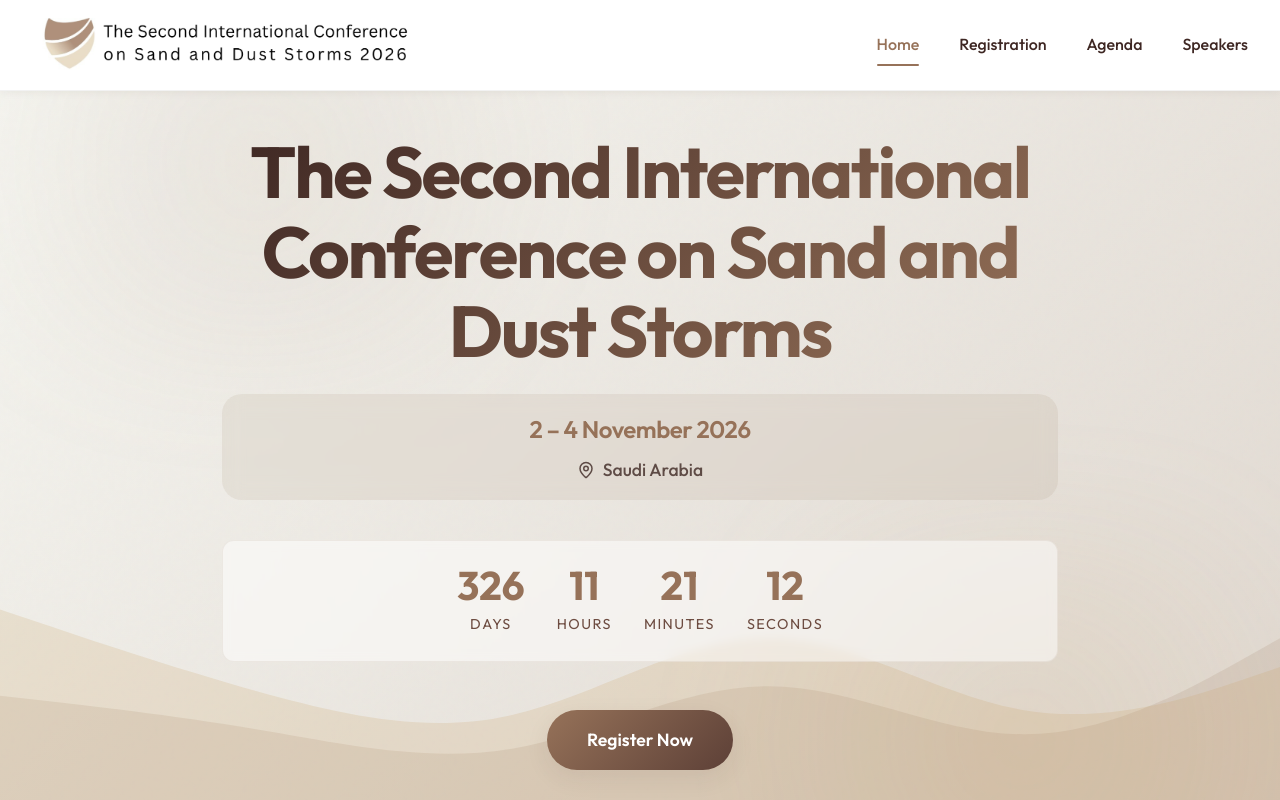
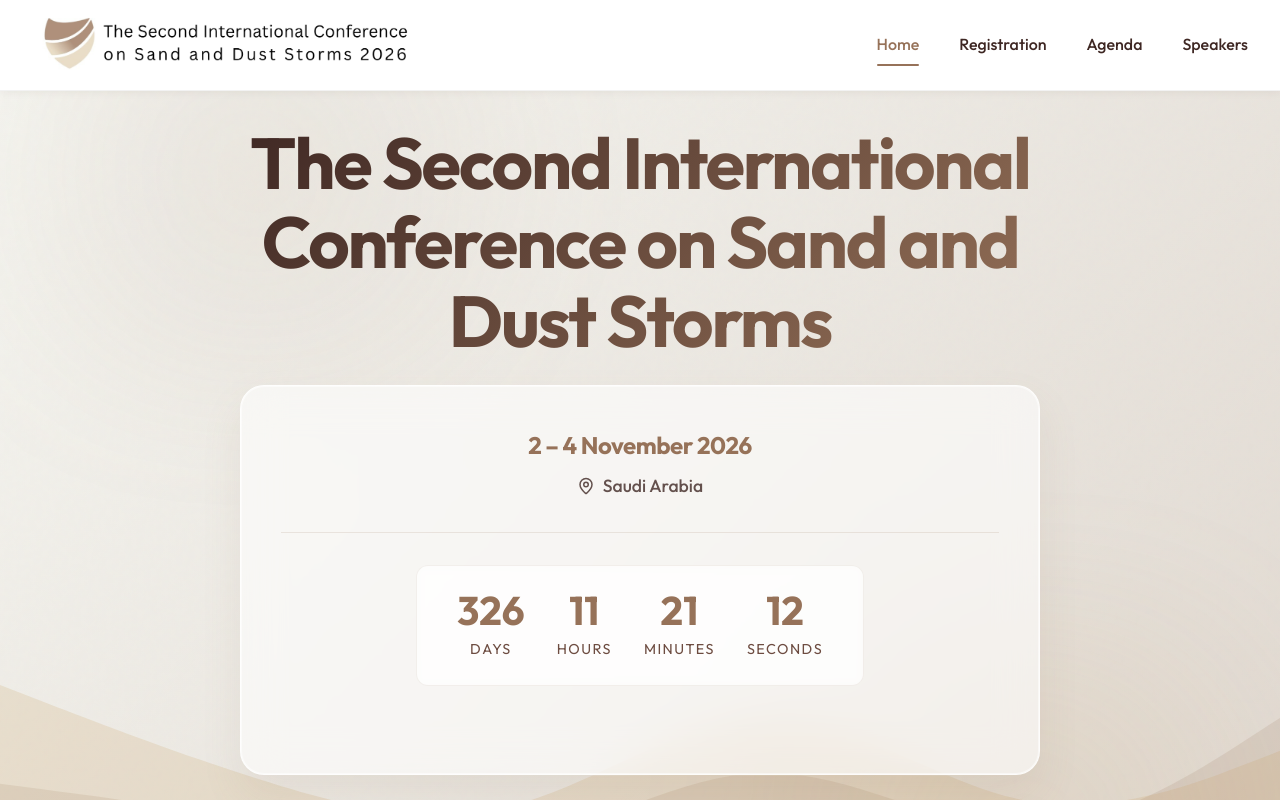
Before and after one commit to bdour-alshehri0088/web, a React (Vite) app: page / in a window 1280 px wide. Shown: the top 800 px of the page. Built offline with nearby package versions, Linux system fonts and the light colour scheme.

Commit message:
Fix duplicate countdown display

```diff
--- a/src/components/Hero.jsx
+++ b/src/components/Hero.jsx
@@ -89,21 +89,32 @@ const Hero = () => {
                     The Second International Conference on Sand and Dust Storms
                 </h1>
 
+                {/* Unified Glass Container */}
+                <div style={{
+                    backgroundColor: 'rgba(255, 255, 255, 0.6)',
+                    backdropFilter: 'blur(20px)',
+                    borderRadius: '24px',
+                    padding: '2.5rem',
+                    marginBottom: '3rem',
+                    border: '1px solid rgba(255, 255, 255, 0.8)',
+                    boxShadow: '0 20px 40px rgba(150, 114, 89, 0.1), inset 0 0 0 1px rgba(255, 255, 255, 0.5)',
+                    display: 'flex',
+                    flexDirection: 'column',
+                    alignItems: 'center',
+                    gap: '2rem',
+                    maxWidth: '800px',
+                    margin: '0 auto 3rem auto'
+                }}>
                     <div style={{
                         display: 'flex',
                         flexDirection: 'column',
-                    alignItems: 'center',
                         gap: '0.5rem',
-                    padding: '1rem 2rem',
-                    backgroundColor: 'rgba(150, 114, 89, 0.1)',
-                    borderRadius: '20px',
-                    marginBottom: '2.5rem',
-                    backdropFilter: 'blur(10px)'
+                        alignItems: 'center'
                     }}>
                         <p style={{
                             fontSize: 'clamp(1.2rem, 3vw, 1.5rem)',
                             color: 'var(--color-primary)',
-                        fontWeight: '600',
+                            fontWeight: '700',
                             margin: 0,
                             letterSpacing: '-0.02em'
                         }}>
@@ -121,7 +132,12 @@ const Hero = () => {
                         </div>
                     </div>
 
+                    <div style={{ width: '100%', height: '1px', backgroundColor: 'rgba(150, 114, 89, 0.15)' }} />
+
                     <Countdown />
+                </div>
+
+
 
                 <div>
                     <Link
```
Lines whose indentation alone changed are shown as unchanged.
